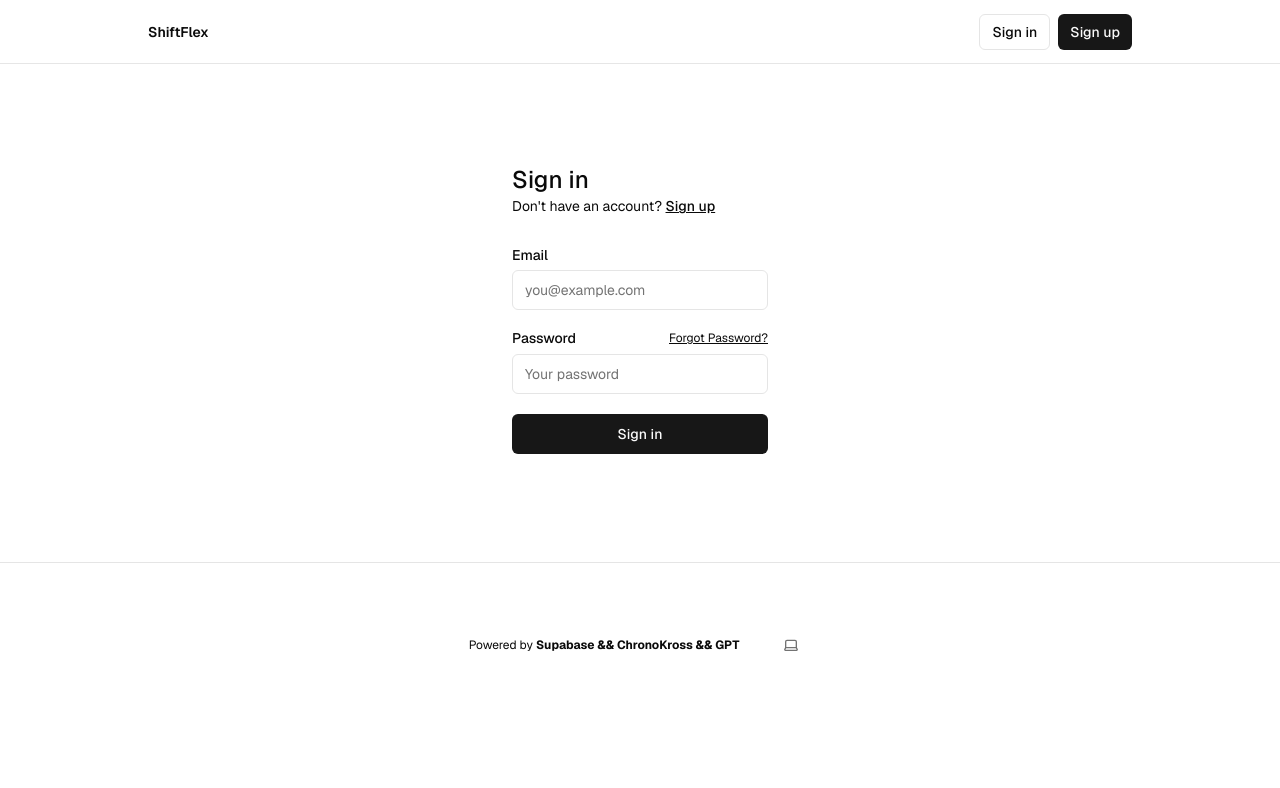
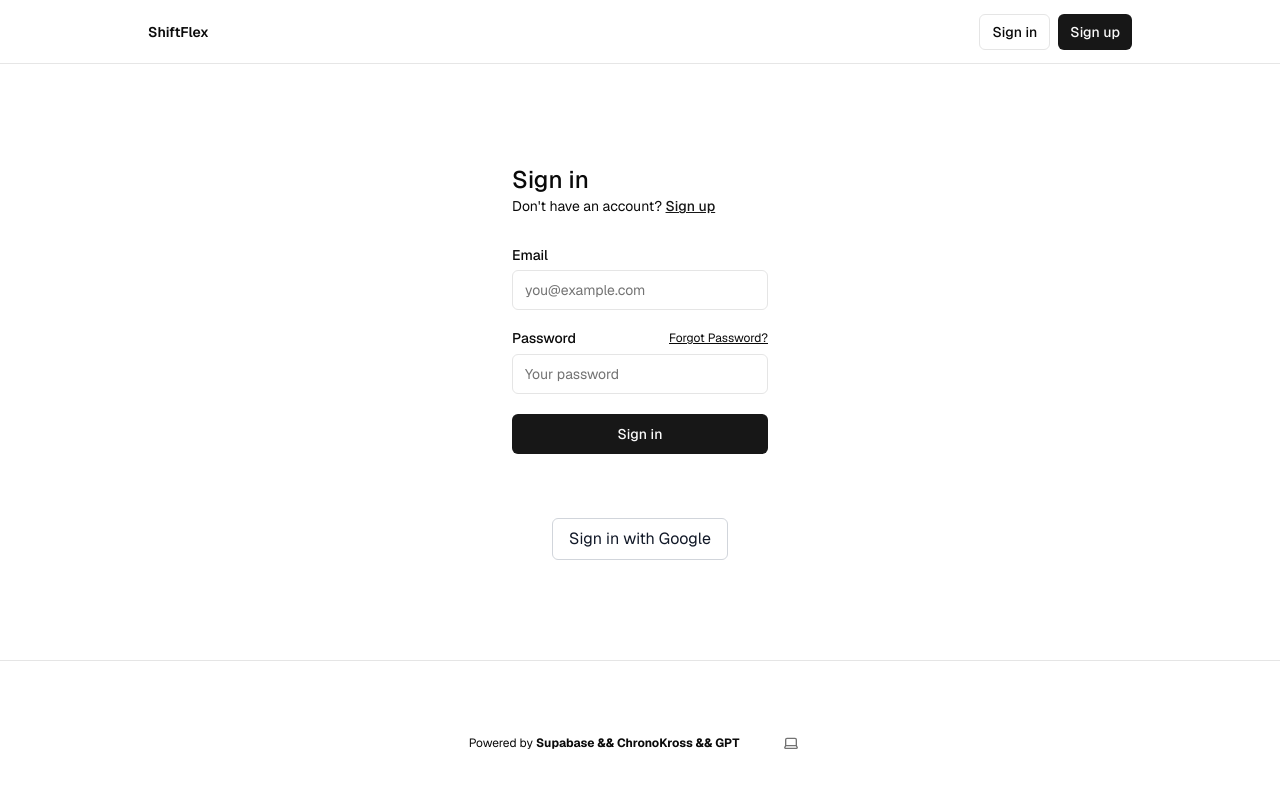
Before and after one commit to ChronoKross/VolunteerV1, a Next.js app: page /sign-in in a window 1280 px wide. Shown: the top 788 px of the page. Built offline with nearby package versions, Linux system fonts and the light colour scheme; no server answers.

Commit message:
added googleOaut [ssr flow] to sign-in/sign/out -ps still need to update re-direct logic for dev/prod

```diff
--- a/app/(auth-pages)/sign-in/page.tsx
+++ b/app/(auth-pages)/sign-in/page.tsx
@@ -3,16 +3,18 @@ import { FormMessage, Message } from "@/components/form-message";
 import { SubmitButton } from "@/components/submit-button";
 import { Input } from "@/components/ui/input";
 import { Label } from "@/components/ui/label";
+import { signInWithGoogleAction } from "@/app/actions";
 import Link from "next/link";
 
 export default async function Login(props: { searchParams: Promise<Message> }) {
   const searchParams = await props.searchParams;
   return (
-    <form className="flex-1 flex flex-col min-w-64">
+    <>
+      <form className="flex flex-col min-w-64 max-w-64 mx-auto">
         <h1 className="text-2xl font-medium">Sign in</h1>
         <p className="text-sm text-foreground">
           Don't have an account?{" "}
-        <Link className="text-foreground font-medium underline" href="/sign-up">
+          <Link className="text-primary font-medium underline" href="/sign-up">
             Sign up
           </Link>
         </p>
@@ -37,8 +39,22 @@ export default async function Login(props: { searchParams: Promise<Message> }) {
           <SubmitButton pendingText="Signing In..." formAction={signInAction}>
             Sign in
           </SubmitButton>
+        </div>
         <FormMessage message={searchParams} />
-      </div>
       </form>
+      {/* Google sign-in button as a separate form */}
+      <form
+        action={signInWithGoogleAction}
+        className="flex items-center justify-center gap-2 mt-4"
+      >
+        <button
+          type="submit"
+          className="w-full flex items-center justify-center gap-2 bg-white text-gray-900 border border-gray-300 rounded-md px-4 py-2 hover:bg-gray-50 focus:outline-none focus:ring-2 focus:ring-offset-2 focus:ring-gray-500"
+        >
+          {/* You can add a Google icon here if you want */}
+          Sign in with Google
+        </button>
+      </form>
+    </>
   );
 }
--- a/app/(auth-pages)/sign-up/page.tsx
+++ b/app/(auth-pages)/sign-up/page.tsx
@@ -6,6 +6,7 @@ import { Label } from "@/components/ui/label";
 import Link from "next/link";
 import { SmtpMessage } from "../smtp-message";
 import { signInWithGoogleAction } from "@/app/actions";
+
 
 
 export default async function Signup(props: {
--- a/app/layout.tsx
+++ b/app/layout.tsx
@@ -6,6 +6,7 @@ import { hasEnvVars } from "@/utils/supabase/check-env-vars";
 import { Geist } from "next/font/google";
 import { ThemeProvider } from "next-themes";
 import Link from "next/link";
+import { GoogleOAuthProvider } from "@react-oauth/google";
 import "./globals.css";
 
 const defaultUrl = process.env.VERCEL_URL
@@ -37,6 +38,7 @@ export default function RootLayout({
           enableSystem
           disableTransitionOnChange
         >
+          <GoogleOAuthProvider clientId={process.env.NEXT_PUBLIC_GOOGLE_CLIENT_ID!}>
             <main className="min-h-screen flex flex-col items-center">
               <div className="flex-1 w-full flex flex-col gap-20 items-center">
                 <nav className="w-full flex justify-center border-b border-b-foreground/10 h-16">
@@ -70,6 +72,7 @@ export default function RootLayout({
                 </footer>
               </div>
             </main>
+          </GoogleOAuthProvider>
         </ThemeProvider>
       </body>
     </html>
--- a/package.json
+++ b/package.json
@@ -12,6 +12,7 @@
     "@radix-ui/react-dropdown-menu": "^2.1.1",
     "@radix-ui/react-label": "^2.1.0",
     "@radix-ui/react-slot": "^1.1.0",
+    "@react-oauth/google": "^0.12.1",
     "@supabase/ssr": "latest",
     "@supabase/supabase-js": "latest",
     "autoprefixer": "10.4.20",
```
Also changed, not shown: 1 other file (tests, documents, lock files or other folders). Lines whose indentation alone changed are shown as unchanged.
